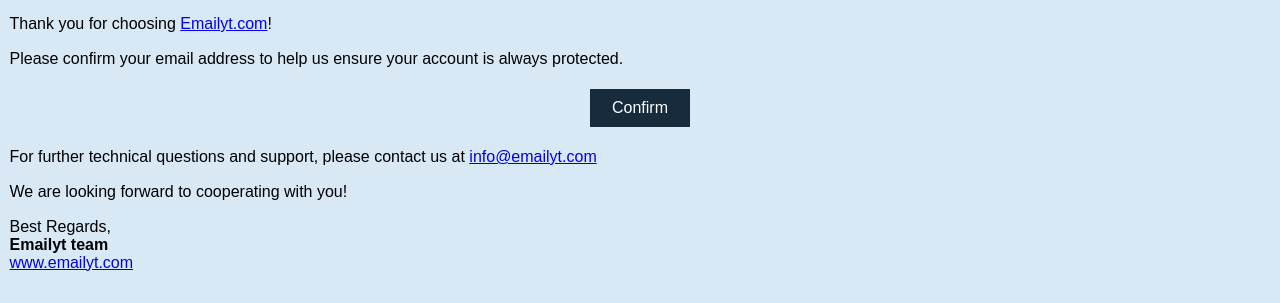
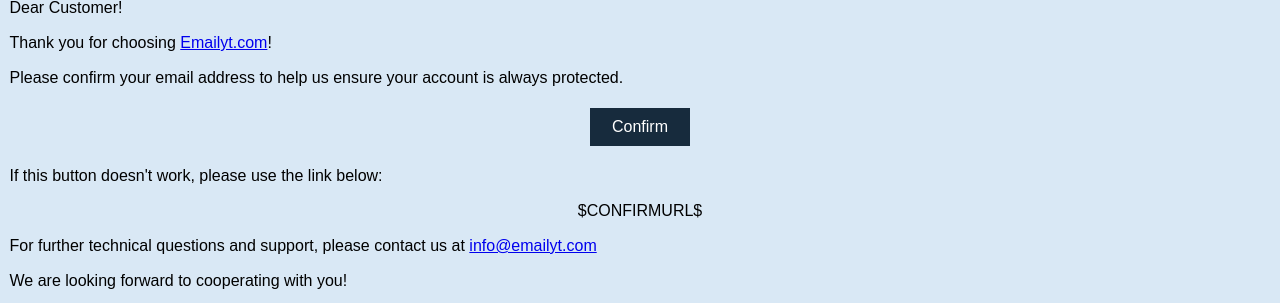
Before and after one commit to naveenalavilli/assets, a plain HTML site: page templates/emailyt/ConfirmEmail.html in a window 1280 px wide. Shown: the part 123-426 px from the top of the page. Drawn offline with Linux system fonts and the light colour scheme.

Commit message:
added content

```diff
--- a/templates/emailyt/ConfirmEmail.html
+++ b/templates/emailyt/ConfirmEmail.html
@@ -69,6 +69,21 @@
         </tr>
 
         <tr class="spaceUnder">
+            <td>
+                If this button doesn't work, please use the link below:
+            </td>
+        </tr>
+
+        <tr class="spaceUnder">
+            <td style="text-align:center">
+                $CONFIRMURL$
+            </td>
+        </tr>
+
+
+        https://www.xoom.com/profile/email-address-confirmation/signup?code=k182aLpGeIKSGdpKQXnrBCTZ
+
+        <tr class="spaceUnder">
             <td style="">
                 For further technical questions and support, please contact us at <a href="mailto:info@emailyt.com"> info@emailyt.com</a>
             </td>
```
